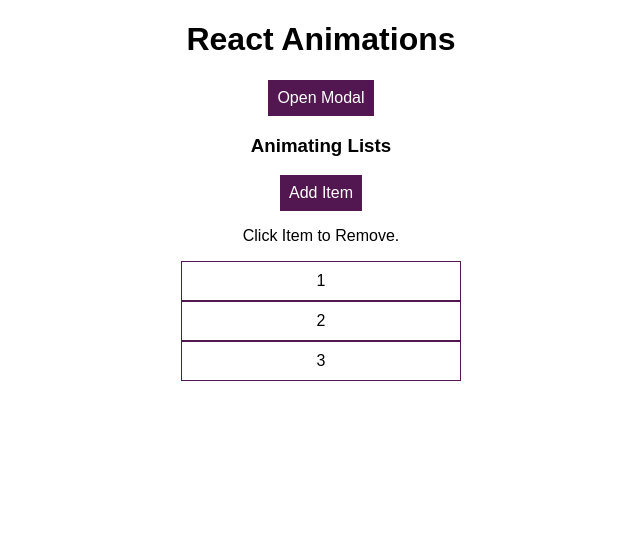
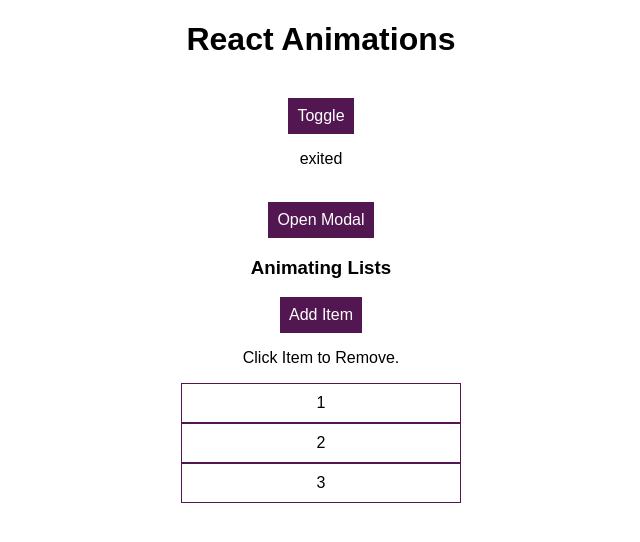
Before and after one commit to Simon-Busch/react-animations, a React (Create React App) app: page / in a window 1280 px wide. Shown: the top 542 px of the page, without its empty margins (319-959 px from the left). Built offline with nearby package versions, Linux system fonts and the light colour scheme; the HTML template or start-up script is replaced by a standard one.

Commit message:
tests with  react transition group

```diff
--- a/package.json
+++ b/package.json
@@ -3,9 +3,11 @@
   "version": "0.1.0",
   "private": true,
   "dependencies": {
+    "@types/react-transition-group": "^4.4.0",
     "react": "^16.0.0",
     "react-dom": "^16.0.0",
-    "react-scripts": "1.0.13"
+    "react-scripts": "1.0.13",
+    "react-transition-group": "^4.4.1"
   },
   "scripts": {
     "start": "react-scripts start",
--- a/src/App.js
+++ b/src/App.js
@@ -4,10 +4,12 @@ import "./App.css";
 import Modal from "./components/Modal/Modal";
 import Backdrop from "./components/Backdrop/Backdrop";
 import List from "./components/List/List";
+import Transition from 'react-transition-group/Transition';
 
 class App extends Component {
   state = {
-    modalIsOpen: false
+    modalIsOpen: false,
+    showBlock: false
   }
 
   showModal = () => {
@@ -22,6 +24,17 @@ class App extends Component {
     return (
       <div className="App">
         <h1>React Animations</h1>
+        <br/>
+
+        <button onClick={() => this.setState(prevState => ({showBlock: !prevState.showBlock}))} className="Button">Toggle</button>
+          {/* in => should be shown ? */}
+          {/* check what's on the screen for the state of the animation */}
+          {/* state refers to the application state */}
+          <Transition in={this.state.showBlock} timeout={700}>
+            {state => <p>{state}</p>}
+          </Transition>
+
+        <br/>
         {this.state.modalIsOpen ? <Modal show={this.state.modalIsOpen}closed={this.closeModal}/> : null}
         {this.state.modalIsOpen ? <Backdrop show={this.state.modalIsOpen}/>: null}
         <button className="Button" onClick={this.showModal}>Open Modal</button>
```
Also changed, not shown: 2 other files (tests, documents, lock files or other folders).
